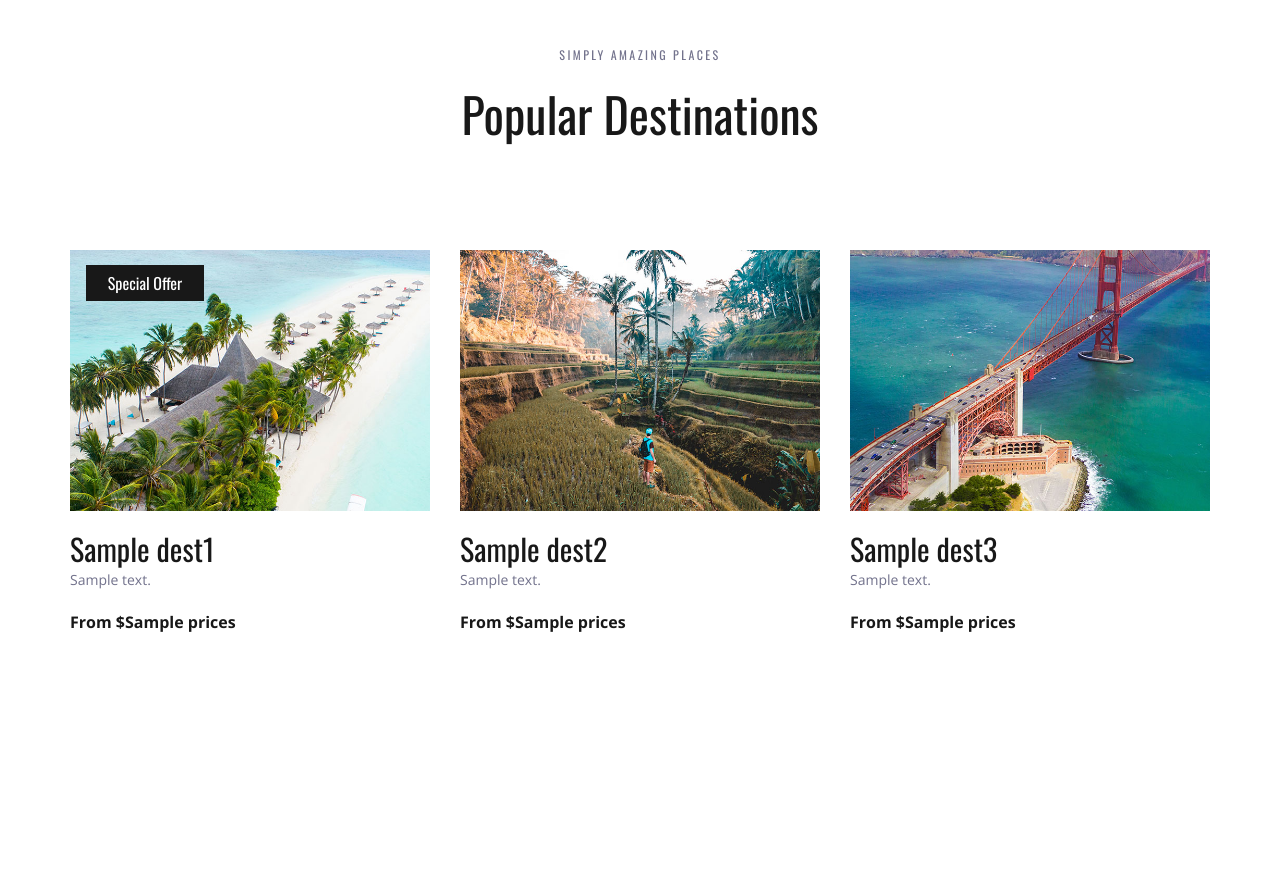
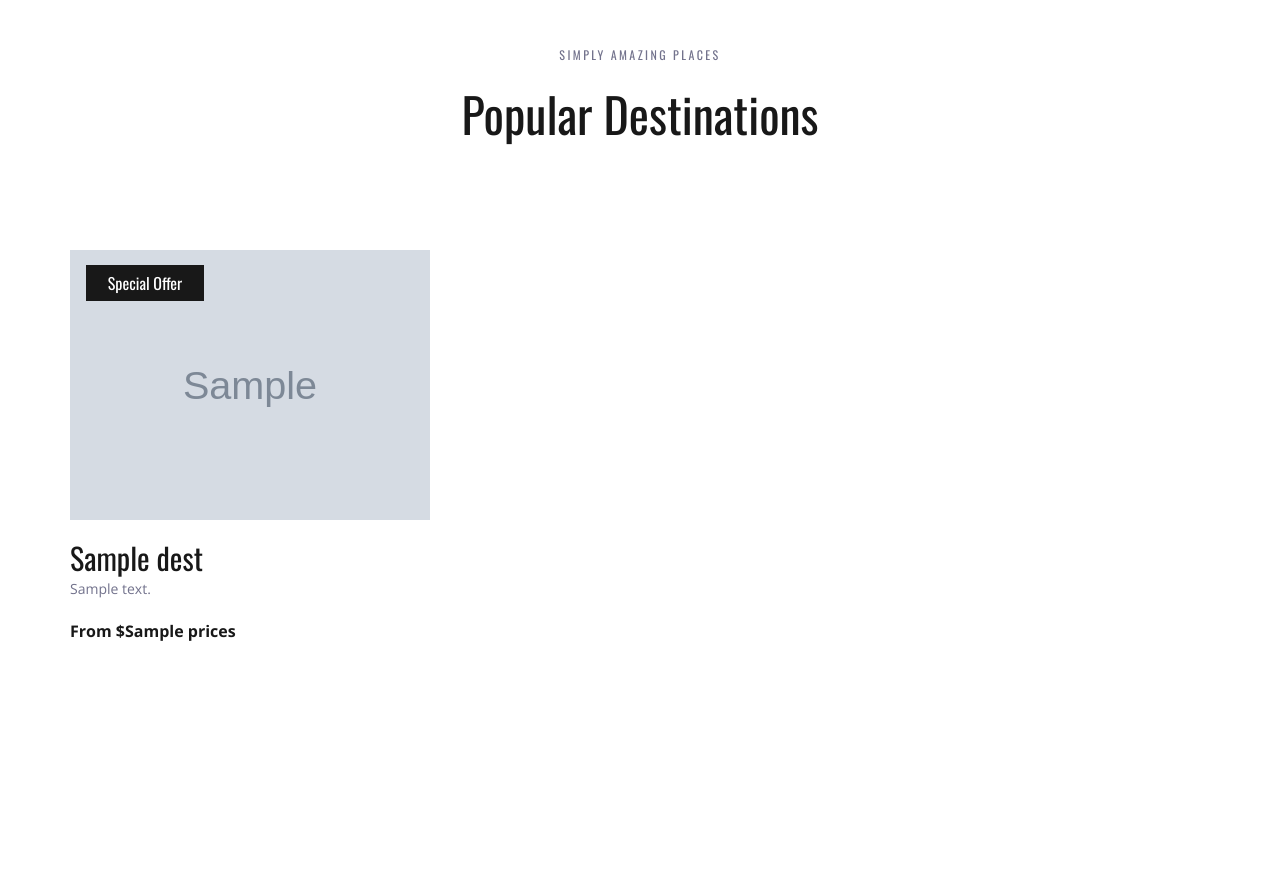
Before and after one commit to 19-front/python_journey, a Django app: template learn_python/myweb/templates/index.html in a window 1280 px wide. Shown: the part 1235-2109 px from the top of the page. Run offline with Django 4.2, Linux system fonts and the light colour scheme; the template is opened without the code that fills it: most values are stand-ins (such as "Sample title", 1, 10 or a date in 2020); grey boxes marked "Sample" are stand-in pictures; some libraries are stand-ins or nearby versions.

Commit message:
using loop in index.html to fetch the data from django

```diff
--- a/learn_python/myweb/templates/index.html
+++ b/learn_python/myweb/templates/index.html
@@ -1,4 +1,5 @@
 {%load static%}
+{% static "images" as baseUrl %}
 <!DOCTYPE html>
 <html lang="en">
 <head>
@@ -247,44 +248,20 @@
 			<div class="row destinations_row">
 				<div class="col">
 					<div class="destinations_container item_grid">
-
+						{% for dest in dests %}
 						<!-- Destination -->
 						<div class="destination item">
 							<div class="destination_image">
-								<img src="{% static 'images/destination_1.jpg' %}" alt="">
+								<img src="{{baseUrl}}/{{dest.img}}" alt="">
 								<div class="spec_offer text-center"><a href="#">Special Offer</a></div>
 							</div>
 							<div class="destination_content">
-								<div class="destination_title"><a href="destinations.html">{{dest1.name}}</a></div>
-								<div class="destination_subtitle"><p>{{dest1.desc}}</p></div>
-								<div class="destination_price">From ${{dest1.prices}}</div>
+								<div class="destination_title"><a href="destinations.html">{{dest.name}}</a></div>
+								<div class="destination_subtitle"><p>{{dest.desc}}</p></div>
+								<div class="destination_price">From ${{dest.prices}}</div>
 							</div>
 						</div>
-
-						<!-- Destination -->
-						<div class="destination item">
-							<div class="destination_image">
-								<img src="{% static 'images/destination_2.jpg' %}" alt="">
-							</div>
-							<div class="destination_content">
-								<div class="destination_title"><a href="destinations.html">{{dest2.name}}</a></div>
-								<div class="destination_subtitle"><p>{{dest2.desc}}</p></div>
-								<div class="destination_price">From ${{dest2.prices}}</div>
-							</div>
-						</div>
-
-						<!-- Destination -->
-						<div class="destination item">
-							<div class="destination_image">
-								<img src="{% static 'images/destination_3.jpg' %}" alt="">
-							</div>
-							<div class="destination_content">
-								<div class="destination_title"><a href="destinations.html">{{dest3.name}}</a></div>
-								<div class="destination_subtitle"><p>{{dest3.desc}}</p></div>
-								<div class="destination_price">From ${{dest3.prices}}</div>
-							</div>
-						</div>
-
+						{% endfor %}
 					</div>
 				</div>
 			</div>
```
Also changed, not shown: learn_python/myweb/travello/views.py (+6 -1 lines).
